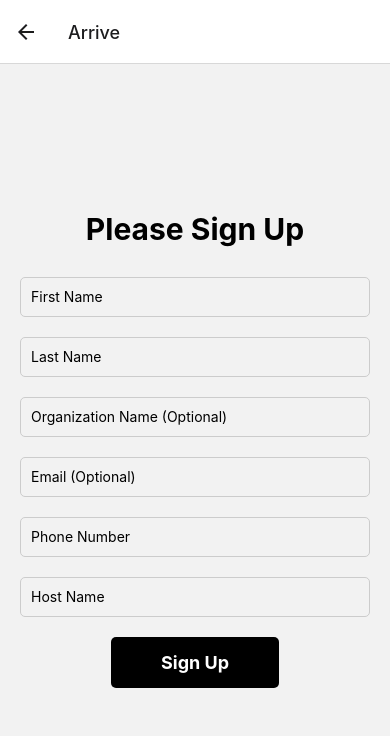
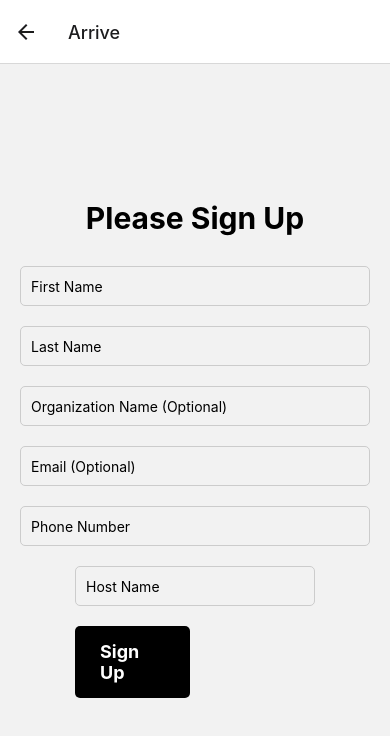
Before and after one commit to softcode/softcode-sign-mobile-app, a React Native app: screen /Arrive in a window 390 px wide. Shown: the top 736 px of the page. Built offline with nearby package versions, Linux system fonts and the light colour scheme.

Commit message:
Fix the suggestions dropdown

```diff
--- a/screens/Arrive.tsx
+++ b/screens/Arrive.tsx
@@ -137,7 +137,7 @@ const Arrive: React.FC = () => {
 
       <TextInput style={[styles.input, errors.phone && styles.inputError]} placeholder="Phone Number" value={phone} onChangeText={setPhone} keyboardType="phone-pad" />
       {errors.phone && <Text style={styles.errorText}>Required</Text>}
-
+      <View style={styles.formGroup}>
         <TextInput
           style={[styles.input, errors.host && styles.inputError]}
           placeholder="Host Name"
@@ -148,7 +148,7 @@ const Arrive: React.FC = () => {
         {errors.host && <Text style={styles.errorText}>Required</Text>}
 
         {isFetching && <Text>Loading...</Text>}
-
+        <View style={styles.suggestionsContainer}>
           {suggestions.length > 0 && (
             <FlatList
               data={suggestions}
@@ -160,10 +160,11 @@ const Arrive: React.FC = () => {
               )}
             />
           )}
-
+        </View>
         <TouchableOpacity style={styles.customButton} onPress={handleSubmit}>
           <Text style={styles.buttonText}>Sign Up</Text>
         </TouchableOpacity>
+      </View>
     </View>
   );
 };
```
Lines whose indentation alone changed are shown as unchanged.
